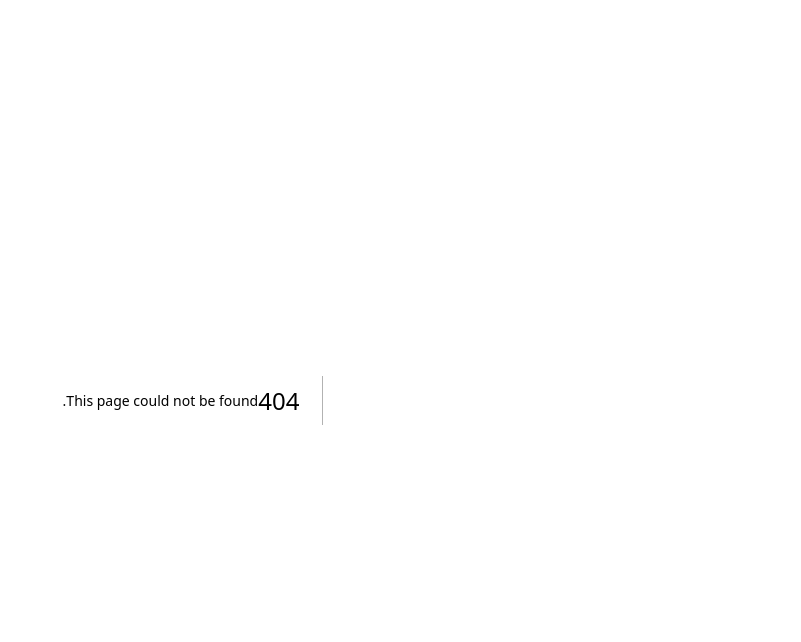
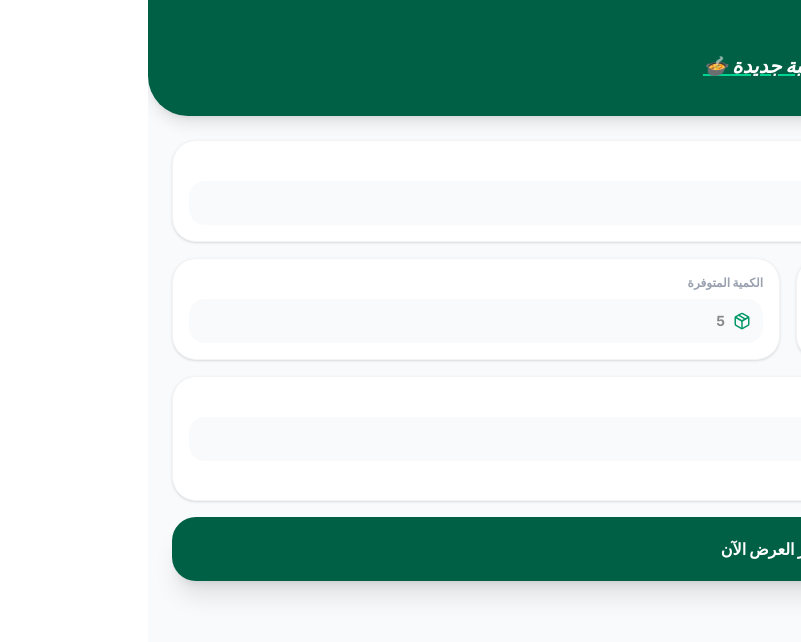
Before and after one commit to msaadi1902-max/nimah-app, a Next.js app: page /merchant/add-meal in a window 1280 px wide. Before the commit this address had no page. Shown: the top 642 px of the page, without its empty margins (479-1280 px from the left). Built offline with nearby package versions, Linux system fonts and the light colour scheme; no server answers; sample sign-in values are in the browser's storage.

Commit message:
add meal feature for merchants

```diff
--- /dev/null
+++ b/src/app/merchant/add-meal/page.tsx
@@ -0,0 +1,105 @@
+'use client'
+import React, { useState } from 'react'
+import { useRouter } from 'next/navigation'
+import { createClient } from '@supabase/supabase-js'
+import { ArrowRight, Utensils, DollarSign, Package, Image as ImageIcon, PlusCircle, Loader2 } from 'lucide-react'
+
+const supabase = createClient(process.env.NEXT_PUBLIC_SUPABASE_URL!, process.env.NEXT_PUBLIC_SUPABASE_ANON_KEY!)
+
+export default function AddMealPage() {
+  const router = useRouter()
+  const [loading, setLoading] = useState(false)
+
+  // حالة البيانات في النموذج
+  const [formData, setFormData] = useState({
+    name: '',
+    original_price: '',
+    discounted_price: '',
+    quantity: '',
+    image_url: '',
+    pickup_time: '18:00 - 21:00' // قيمة افتراضية
+  })
+
+  const handleSubmit = async (e: React.FormEvent) => {
+    e.preventDefault()
+    setLoading(true)
+
+    // إرسال البيانات إلى جدول meals في Supabase
+    const { error } = await supabase.from('meals').insert([{
+      name: formData.name,
+      original_price: parseFloat(formData.original_price),
+      discounted_price: parseFloat(formData.discounted_price),
+      quantity: parseInt(formData.quantity),
+      image_url: formData.image_url,
+      pickup_time: formData.pickup_time
+    }])
+
+    if (error) {
+      alert("حدث خطأ أثناء الإضافة: " + error.message)
+    } else {
+      alert("🎉 يا بطل! الوجبة الآن معروضة للجميع في الصفحة الرئيسية.")
+      router.push('/merchant') // العودة للوحة التحكم
+    }
+    setLoading(false)
+  }
+
+  return (
+    <div className="min-h-screen bg-gray-50 text-right font-sans pb-10" dir="rtl">
+      {/* الهيدر */}
+      <div className="bg-emerald-800 text-white p-6 pt-12 pb-8 rounded-b-[40px] shadow-lg mb-6">
+        <div className="flex items-center justify-between">
+          <button onClick={() => router.back()} className="bg-white/10 p-2 rounded-xl"><ArrowRight size={20} /></button>
+          <h1 className="text-xl font-black flex items-center gap-2 italic underline decoration-emerald-400">إضافة وجبة جديدة 🍲</h1>
+          <div className="w-10"></div>
+        </div>
+      </div>
+
+      <form onSubmit={handleSubmit} className="px-6 space-y-4">
+        {/* اسم الوجبة */}
+        <div className="bg-white p-4 rounded-3xl shadow-sm border border-gray-100">
+          <label className="text-xs font-black text-gray-400 mb-2 block">اسم الوجبة</label>
+          <div className="flex items-center gap-2 bg-gray-50 p-3 rounded-2xl">
+            <Utensils className="text-emerald-600" size={18} />
+            <input required type="text" placeholder="مثلاً: صندوق شاورما عائلي" className="bg-transparent flex-1 text-sm outline-none font-bold"
+                   onChange={(e) => setFormData({...formData, name: e.target.value})} />
+          </div>
+        </div>
+
+        {/* السعر والكمية */}
+        <div className="flex gap-4">
+          <div className="flex-1 bg-white p-4 rounded-3xl shadow-sm border border-gray-100">
+            <label className="text-xs font-black text-gray-400 mb-2 block">السعر المخفض (€)</label>
+            <div className="flex items-center gap-2 bg-gray-50 p-3 rounded-2xl">
+              <DollarSign className="text-emerald-600" size={18} />
+              <input required type="number" step="0.01" placeholder="5.50" className="bg-transparent flex-1 text-sm outline-none font-bold"
+                     onChange={(e) => setFormData({...formData, discounted_price: e.target.value})} />
+            </div>
+          </div>
+          <div className="flex-1 bg-white p-4 rounded-3xl shadow-sm border border-gray-100">
+            <label className="text-xs font-black text-gray-400 mb-2 block">الكمية المتوفرة</label>
+            <div className="flex items-center gap-2 bg-gray-50 p-3 rounded-2xl">
+              <Package className="text-emerald-600" size={18} />
+              <input required type="number" placeholder="5" className="bg-transparent flex-1 text-sm outline-none font-bold"
+                     onChange={(e) => setFormData({...formData, quantity: e.target.value})} />
+            </div>
+          </div>
+        </div>
+
+        {/* رابط الصورة */}
+        <div className="bg-white p-4 rounded-3xl shadow-sm border border-gray-100">
+          <label className="text-xs font-black text-gray-400 mb-2 block">رابط صورة الوجبة (URL)</label>
+          <div className="flex items-center gap-2 bg-gray-50 p-3 rounded-2xl">
+            <ImageIcon className="text-emerald-600" size={18} />
+            <input required type="text" placeholder="https://..." className="bg-transparent flex-1 text-sm outline-none font-bold"
+                   onChange={(e) => setFormData({...formData, image_url: e.target.value})} />
+          </div>
+          <p className="text-[10px] text-gray-400 mt-2 font-bold italic">* حالياً استخدم روابط صور من جوجل أو Unsplash</p>
+        </div>
+
+        <button type="submit" disabled={loading} className="w-full bg-emerald-800 text-white p-5 rounded-3xl font-black flex items-center justify-center gap-2 shadow-xl active:scale-95 transition-all">
+          {loading ? <Loader2 className="animate-spin" /> : <><PlusCircle size={22} /> نشر العرض الآن</>}
+        </button>
+      </form>
+    </div>
+  )
+}
--- a/src/app/merchant/page.tsx
+++ b/src/app/merchant/page.tsx
@@ -2,7 +2,7 @@
 import React, { useEffect, useState } from 'react'
 import { useRouter } from 'next/navigation'
 import { createClient } from '@supabase/supabase-js'
-import { Store, Package, CheckCircle, Clock, ArrowRight, Loader2 } from 'lucide-react'
+import { Store, Package, CheckCircle, Clock, ArrowRight, Loader2, PlusCircle } from 'lucide-react'
 
 const supabase = createClient(process.env.NEXT_PUBLIC_SUPABASE_URL!, process.env.NEXT_PUBLIC_SUPABASE_ANON_KEY!)
 
@@ -25,7 +25,6 @@ export default function MerchantOrdersPage() {
     setLoading(false)
   }
 
-  // 🚀 دالة التسليم الحقيقية: تحذف الطلب من قاعدة البيانات
   const handleDeliver = async (orderId: number) => {
     const confirmed = window.confirm("هل أنت متأكد من تسليم هذه الوجبة للزبون؟ سيتم حذف الطلب من القائمة.")
     if (!confirmed) return
@@ -36,21 +35,31 @@ export default function MerchantOrdersPage() {
       alert("حدث خطأ أثناء التحديث: " + error.message)
     } else {
       alert("✅ تم التسليم بنجاح! طعام هنيء للزبون.")
-      setOrders(orders.filter(order => order.id !== orderId)) // تحديث القائمة في الشاشة
+      setOrders(orders.filter(order => order.id !== orderId))
     }
   }
 
   return (
     <div className="min-h-screen bg-gray-50 text-right font-sans pb-20" dir="rtl">
+
+      {/* الهيدر المحدث مع زر الإضافة (+) */}
       <div className="bg-gray-900 text-white p-6 pt-12 pb-8 rounded-b-[40px] shadow-lg mb-6">
         <div className="flex items-center justify-between mb-4">
           <button onClick={() => router.push('/profile')} className="bg-white/10 p-2 rounded-xl active:scale-95 transition-transform">
             <ArrowRight size={20} />
           </button>
+
           <h1 className="text-2xl font-black flex items-center gap-2">
             <Store size={24} className="text-emerald-400" /> لوحة المطعم
           </h1>
-          <div className="w-10"></div>
+
+          {/* زر إضافة وجبة جديدة ➕ */}
+          <button
+            onClick={() => router.push('/merchant/add-meal')}
+            className="bg-emerald-500 text-white p-2 rounded-xl active:scale-95 shadow-lg shadow-emerald-500/20 transition-all"
+          >
+            <PlusCircle size={22} />
+          </button>
         </div>
         <p className="text-gray-400 text-sm font-bold text-center">إدارة طلبات الزبائن وتجهيزها للاستلام</p>
       </div>
```
